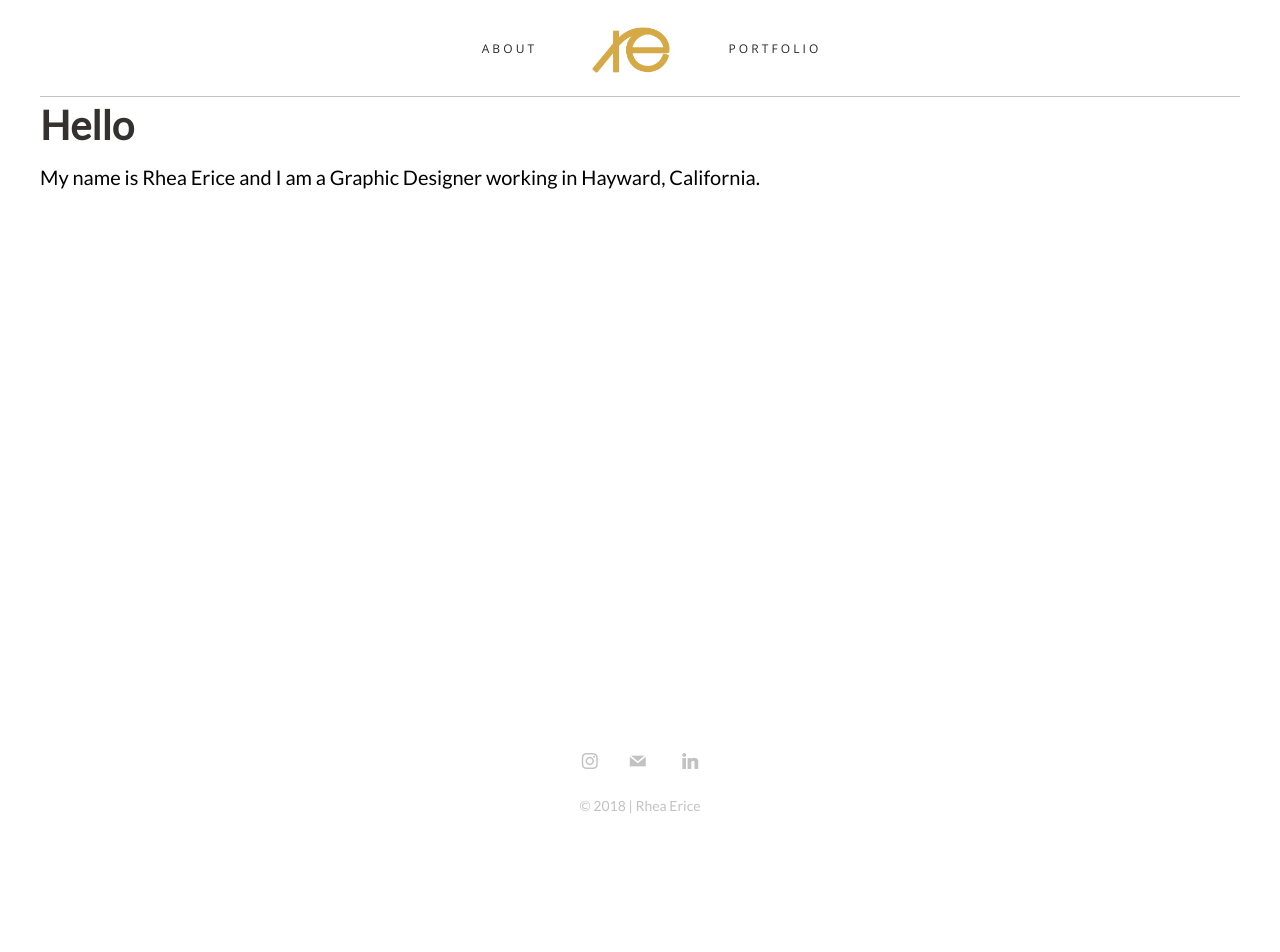
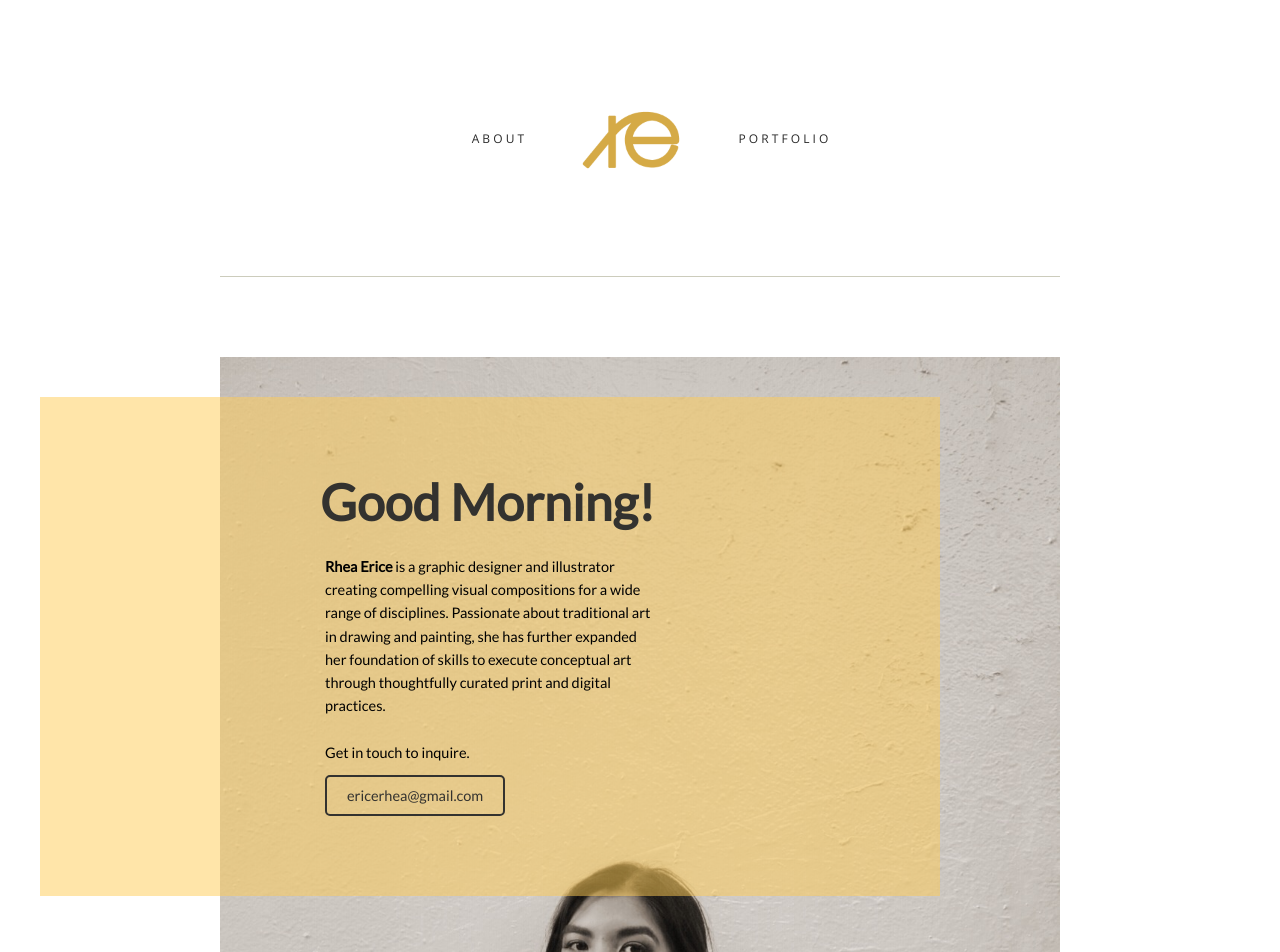
Before and after one commit to rheaerice/rheaerice-website, a plain HTML site: page pages/about.html in a window 1280 px wide. Shown: the top 952 px of the page. Before the commit the page ends 815 px from the top, so only its background shows below. Drawn offline with nearby package versions, Linux system fonts and the light colour scheme; some icons are missing; files whose address does not match are found by name.

Commit message:
Completed About page

```diff
--- a/css/app.css
+++ b/css/app.css
@@ -10,7 +10,7 @@ body {
 
 @media (min-width: 1200px) {
 .home {
-  background-image: url(../images/rhea.png);
+  background-image: url(../images/rhea-landing.png);
   background-repeat: no-repeat;
   background-size: contain;
   background-size: 60%;
@@ -26,7 +26,7 @@ body {
 @media (min-width: 992px) and (max-width: 1199px) {
 
       .home {
-        background-image: url(../images/rhea.png);
+        background-image: url(../images/rhea-landing.png);
         background-repeat: no-repeat;
         background-size: contain;
         background-size: 60%;
@@ -39,7 +39,7 @@ body {
 @media (min-width: 768px) and (max-width: 991px) {
 
           .home {
-        background-image: url(../images/rhea.png);
+        background-image: url(../images/rhea-landing.png);
         background-repeat: no-repeat;
         background-size: contain;
         background-size: 60%;
@@ -63,6 +63,8 @@ body {
           .home {
         background-image: none;
     }
+
+
 
 }
 
@@ -123,20 +125,16 @@ h3 {
   font-family: 'Barlow Condensed', sans-serif;
   color: #292929;
   text-align: center;
-  width: 180px;
   font-size: 30px;
-  padding: 0px;
-  margin: 50px auto;
-  margin-bottom: 170px;
+
 }
 
 header {
   text-decoration: none;
   text-align: center;
-  margin: auto;
-  border-bottom: 1px solid #C2C2C2;
-  width: 100%;
-
+  margin: 80px auto;
+  width: 70%;
+  border-bottom: 1px solid #CCCCBC;
 }
 
 nav {
@@ -151,7 +149,7 @@ nav {
 li {
   display: inline-block;
   padding: 0px;
-  margin: 10px 27px -10px 27px;
+  margin: 10px 27px 70px 27px;
 }
 
 
@@ -164,57 +162,84 @@ li {
 
 
 }
-.menunavigation a:hover, a:active {
+.menunavigation a:hover{
   color: #d5aa46;
+}
 
+.menunavigation a:active {
+  color: #d5aa46;
 }
-/*.menu li {
-  display: inline-block;
-  padding: 2px;
-  margin-top: 55px;
-  margin-left: 45px;
-  color: #8A8A8A;
-}
-nav {
-  font-family: 'Open Sans', sans-serif;
-  text-align: center;
-  width: 400px;
-  border-bottom: 1px solid black;
-  transition: all 2s;
-  float: right;
-}
-.nav:hover {
-  opacity: 0.1;
-}
-.nav a:link, a:visited {
-  text-decoration: none;
-  display: inline-block;
-  text-align: center;
-  color: #8A8A8A;
-}*/
 
-/*end of header*/
+/*end of header, beginning of about*/
 .about {
+  position: relative;
+  width: 100%; /* Maximum width */
+  margin: 0 auto; /* Center it */
 
 }
 
+.about .aboutlanding {
+  position: absolute; /* Position the background text */
+  top: 0; /* At the bottom. Use top:0 to append it to the top */
+  background: rgb(255, 204, 84); /* Fallback color */
+  background: rgba(2255, 204, 84, 0.5); /* Black background with 0.5 opacity */
+  width: 75%; /* Full width */
+  padding: 70px 50px; /* Some padding */
+  margin: 40px auto;
+
+}
+
+.portrait {
+  margin: auto;
+  width: 70%;
+}
 
 h4  {
   font-family: 'Lato', sans-serif;
   font-weight: bold;
   color: #33322F;
-  font-size: 40px;
+  font-size: 50px;
   text-align: left;
+  margin-left: 230px;
+  padding-bottom: 10px;
 
 }
 
 p {
   font-family: 'Lato', sans-serif;
   color: black;
-  font-size: 20px;
+  font-size: 14.5px;
   text-align: left;
+  margin: 0px 235px;
+}
 
+.contact {
+  font-family: 'Lato', sans-serif;
+  color: black;
+  font-size: 14.5px;
+  text-align: left;
+  margin: 20px 235px;
 }
+
+.contact a:link, a:visited {
+  padding: 10px 20px;
+  font-family: 'Lato', sans-serif;
+  color: #33322F;
+  font-size: 14.5px;
+  border-radius: 5px;
+  border-color: #33322F;
+  border: solid;
+  border-width: 2px;
+  margin-top: 10px;
+}
+.contact a:hover, a:active{
+  background-color: #33322F;
+  color: rgb(255, 204, 84);
+  border-width: 2px;
+  border: solid;
+  border-color: #33322F;
+}
+
 
 
 /*footer starts here*/
@@ -223,7 +248,7 @@ h6 {
   font-family: 'Lato', sans-serif;
   text-decoration: none;
   text-align: center;
-  color: #C2C2C2;
+  color: #CCCCBC;
   font-size: 14px;
   margin:  auto;
   margin-top: 20px;
@@ -231,10 +256,10 @@ h6 {
 }
 
 footer {
-  margin: auto;
+  margin: 80px auto;
   text-decoration: none;
   text-align: center;
-  position: absolute;
+  position: relative;
    bottom: 0;
    left: 0;
    right: 0;
@@ -305,200 +330,5 @@ footer {
   width: 25px;
 }
 
-.footersocial li a {color: #C2C2C2;}
+.footersocial li a {color: #CCCCBC;} /*C2C2C2*/
 .footersocial li a:hover {color: #d5aa46;}
-
-
-
-/*from animations webs
-/*first page*/
-/*from animations website
-.river {
-  text-align: center;
-  color: black;
-  font-family: 'Barlow Condensed', sans-serif;
-  color: black;
-  font-size: 20px;
-}
-
-.rivers a {
-  text-decoration: none;
-}
-.water {
-  width: 150px;
-  height: 150px;
-  margin: auto;
-  background: url("../images/river.png");
-  animation: play 2s steps(10) infinite;
-  transition: all 1s;
-}
-.water:hover {
-  transform: rotate(10deg);
-  transform: skewX(20deg);
-  transform: scale(2,0);
-}
-@keyframes play {
-    100% { background-position: -1900px; }
-
-}*/
-/*elevator page*/
-/*.box {
-  height: 50px;
-  width: 30px;
-  margin: 10px;
-  margin-right: 500px;
-  position: relative;
-  bottom: 0px;
-  float: right;
-  background-color: #6387AD;
-  animation: box 10s infinite;
-  animation-timing-function: linear;
-  -webkit-animation: box 5s infinite;
-}
-@-webkit-keyframes box {
-  0% {opacity: 2.0;bottom: 0px;}
-  50% {opacity: 1.5; bottom: 100px;}
-  75% {opacity: 0.5;bottom: 200px;}
-  100% {opacity: 0;bottom: 400px;}
-}
-@keyframes box {
-  0% {opacity: 2.0;bottom: 0px;}
-  50% {opacity: 1.5; bottom: 100px;}
-  75% {opacity: 0.5;bottom: 200px;}
-  100% {opacity: 0;bottom: 400px;}
-}
-.elevator {
-  text-align: left;
-  padding-left: 250px;
-  margin-bottom: 50px;
-}
-.ground {
-  background-color: #394C61;
-  width: 2000px;
-  height: 400px;
-  position: absolute;
-  margin-top: -15px;
-}
-*/
-/*last page*/
-/*.cry {
-  text-align: right;
-  margin-right: 300px;
-  margin-bottom: -500px;
-  float: right;
-}
-
-.confetti span {
-  font-family: 'Lusitana', serif;
-  overflow: hidden;
-  display: inline-block;
-  font-size: 100px;
-  margin-bottom: -400px;
-  margin-left: 100px;
-}
-.excl1 {
-  animation: excl 2s linear infinite normal;
-  animation-timing-function: ease-in-out;
-  font-size: 180px;
-  width: 1000px;
-  color: #AD3306;
-}
-.excl2 {
-  animation: excl 1s linear infinite normal;
-  animation-timing-function: ease-in-out;
-  font-size: 180px;
-  width: 1000px;
-  color: #AD3306;
-}
-.excl3 {
-  animation: excl 0.2s linear infinite normal;
-  animation-timing-function: ease-in-out;
-  font-size: 180px;
-  width: 1000px;
-  color: #AD3306;
-}
-.excl4 {
-  animation: excl 0.3s linear infinite normal;
-  animation-timing-function: ease-in-out;
-  font-size: 180px;
-  width: 1000px;
-  color: #AD3306;
-}
-.excl5 {
-  animation: excl 0.5s linear infinite normal;
-  animation-timing-function: ease-in-out;
-  font-size: 180px;
-  width: 1000px;
-  color: #AD3306;
-}
-@keyframes excl {
-  from {
-    color:#AD3306;
-    bottom:100px;
-    right:-1200px;
-    transform: translate(50,250);
-    transform: rotate(-20deg);
-  }
-  to {
-    opacity:0.2;
-    color:#AD3306;
-    bottom:300px;
-    right: 600px;
-    transform: translate(100,600);
-    transform: rotate(70deg);
-  }
-}
-
-.semi1 {
-  animation: semi 1s linear infinite normal;
-  animation-timing-function: ease-in-out;
-  color: #FCAE4A;
-  font-size: 160px;
-  width: 600px;
-}
-.semi2{
-  animation: semi 2s linear infinite normal;
-  animation-timing-function: ease-in-out;
-  color: #FCAE4A;
-  font-size: 140px;
-  width: 600px;
-}
-.semi3{
-  animation: semi 3s linear infinite normal;
-  animation-timing-function: ease-in-out;
-  color: #FCAE4A;
-  font-size: 170px;
-  width: 600px;
-}
-.semi4{
-  animation: semi 4s linear infinite normal;
-  animation-timing-function: ease-in-out;
-  color: #FCAE4A;
-  font-size: 190px;
-  width: 600px;
-}
-.semi5{
-  animation: semi 5s linear infinite normal;
-  animation-timing-function: ease-in-out;
-  color: #FCAE4A;
-  font-size: 190px;
-  width: 600px;
-}
-@keyframes semi {
-  from {
-    color:#FCAE4A;
-    bottom:100px;
-    right:-1200px;
-    transform: rotate(0deg);
-  }
-  to {
-    opacity:0.2;
-    color:#FCAE4A;
-    bottom:-100px;
-    right:800px;
-    font-size: 2em;
-    transform: rotate(180deg);
-  }
-}
-}
-*/
--- a/pages/about.html
+++ b/pages/about.html
@@ -21,7 +21,7 @@
           <nav class="menunavigation cell large-12 small-12">
             <ul>
               <li><a href="about.html">A B O U T</a></li>
-              <li><a class="hide-for-small-only" href="../index.html"><img src="../images/rhea-icon.png" alt="Rhea Erice" style="width:80px;height:80px;border:0"></a></li>
+              <li><a href="../index.html"><img src="../images/rhea-icon.png" alt="Rhea Erice" style="width:100px;height:100px;border:0"></a></li>
               <li><a href="portfolio.html">P O R T F O L I O</a></li>
             </ul>
           </nav>
@@ -29,15 +29,28 @@
 
 
         <div class="about large-12 small-12">
-          <div class="large-6">
-            <h4>Hello</h4>
-            <p>My name is Rhea Erice and I am a Graphic Designer working in Hayward, California.</p>
+          <div class="portrait large-12 small-12">
+            <img src="../images/rhea-portraitbw.jpg" alt="Rhea Erice Portrait" style="width:100%;">
           </div>
-        <div class="large-6">
-          <!--my portrait photo will go here-->
-        </div>
+          <div class="aboutlanding large-12 small-6 cell">
+            <h4><script language="JavaScript"> var myDate = new Date();   /* hour is before noon */ if ( myDate.getHours() < 12 )  {     document.write("Good Morning!"); }
+            else  /* Hour is from noon to 5pm (actually to 5:59 pm) */ if ( myDate.getHours() >= 12 && myDate.getHours() <= 17 ) {     document.write("Good Afternoon!"); } else
+            /* the hour is after 5pm, so it is between 6pm and midnight */ if ( myDate.getHours() > 17 && myDate.getHours() <= 24 ) {     document.write("Good Evening!"); }
+            </script></h4>
+            <p><b>Rhea Erice</b> is a graphic designer and illustrator creating compelling visual compositions for a wide range of disciplines. Passionate about traditional art in drawing and painting, she has further expanded her foundation of skills to execute conceptual art through thoughtfully curated print and digital practices.</p>
+            <br>
+            <p>Get in touch to inquire.</p>
+            <div class="contact large-12 small-6 cell">
+                <a href="mailto:ericerhea@gmail.com" title="Email">ericerhea&#64;gmail.com</a>
+            </div>
+          </div>
         </div>
 
+        <div class="services large-12 small-12">
+          <div class="">
+
+          </div>
+        </div>
 
 
         <footer class="large-12 small-12">
@@ -61,7 +74,7 @@
           </div>
 
         <div class="large-12 cell hide-for-small-only">
-          <h6>&copy;  2018  &#124;  Rhea Erice</h6>
+          <h6>&copy;  2019  &#124;  Rhea Erice</h6>
         </div>
         </footer>
 
```
Also changed, not shown: pages/portfolio.html (renamed from index.html, +22 -18 lines), images/rhea-landing.png (added), images/rhea-portraitbw.JPG (added), images/rhea.png (deleted).
